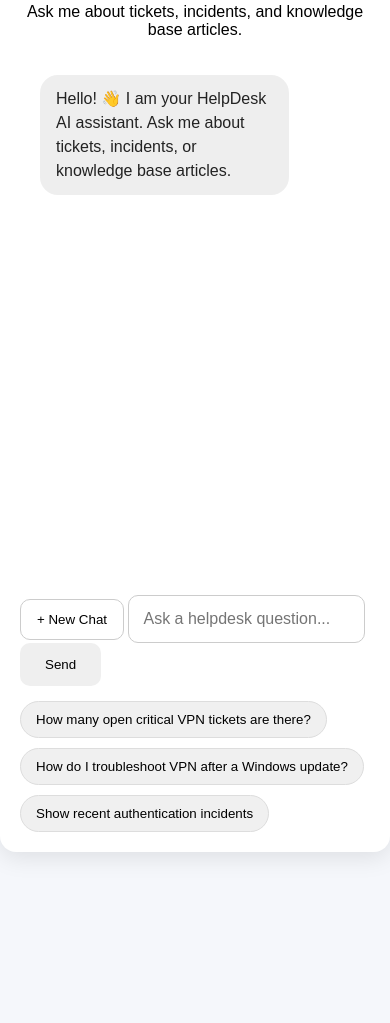
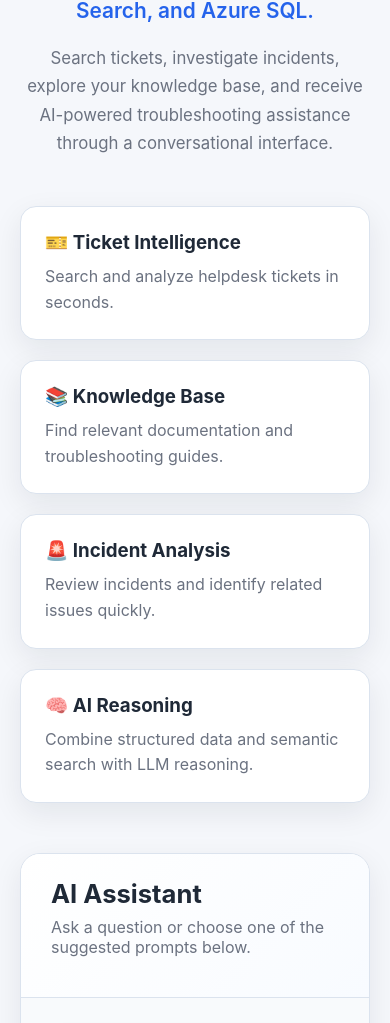
Before and after one commit to mohsenhp/helpdesk-ai-agent, a plain HTML site: page app/static/index.html in a window 390 px wide. Shown: the part 175-1198 px from the top of the page. Before the commit the page ends 1067 px from the top, so only its background shows below. Drawn offline with Linux system fonts and the light colour scheme.

Commit message:
Redesign chatbot interface with modern product UI

```diff
--- a/app/static/index.html
+++ b/app/static/index.html
@@ -12,18 +12,68 @@
 
 <body>
 
+<div class="page">
+
+    <section class="hero">
+
+        <div class="hero-content">
+
+            <h1>🤖 HelpDesk AI Agent</h1>
+
+            <p class="subtitle">
+                Enterprise AI support assistant powered by LangGraph,
+                Azure AI Search, and Azure SQL.
+            </p>
+
+            <p class="description">
+                Search tickets, investigate incidents, explore your knowledge
+                base, and receive AI-powered troubleshooting assistance through
+                a conversational interface.
+            </p>
+
+        </div>
+
+    </section>
+
+    <section class="features">
+
+        <div class="feature-card">
+            <h3>🎫 Ticket Intelligence</h3>
+            <p>Search and analyze helpdesk tickets in seconds.</p>
+        </div>
+
+        <div class="feature-card">
+            <h3>📚 Knowledge Base</h3>
+            <p>Find relevant documentation and troubleshooting guides.</p>
+        </div>
+
+        <div class="feature-card">
+            <h3>🚨 Incident Analysis</h3>
+            <p>Review incidents and identify related issues quickly.</p>
+        </div>
+
+        <div class="feature-card">
+            <h3>🧠 AI Reasoning</h3>
+            <p>Combine structured data and semantic search with LLM reasoning.</p>
+        </div>
+
+    </section>
+
+    <section class="chat-section">
+
         <div class="chat-container">
 
             <header>
-        <h1>🤖 HelpDesk AI Assistant</h1>
+
+                <h2>AI Assistant</h2>
+
                 <p>
-            Ask me about tickets, incidents, and knowledge base articles.
+                    Ask a question or choose one of the suggested prompts below.
                 </p>
+
             </header>
 
-
             <main id="chat"></main>
-
 
             <footer>
 
@@ -34,13 +84,12 @@
                     + New Chat
                 </button>
 
-
                 <input
                     id="question"
                     type="text"
                     placeholder="Ask a helpdesk question..."
+                    autocomplete="off"
                 >
-
 
                 <button id="send-button">
                     Send
@@ -59,13 +108,30 @@
                 </button>
 
                 <button>
-        Show recent authentication incidents
+                    Show recent authentication incidents.
                 </button>
 
             </div>
 
         </div>
 
+    </section>
+
+    <footer class="page-footer">
+
+        <p>
+            Built with
+            <strong>Python</strong> •
+            <strong>FastAPI</strong> •
+            <strong>LangGraph</strong> •
+            <strong>Azure AI Search</strong> •
+            <strong>Azure SQL</strong> •
+            <strong>Azure Container Apps</strong>
+        </p>
+
+    </footer>
+
+</div>
 
 <script src="/app.js"></script>
 
--- a/app/static/style.css
+++ b/app/static/style.css
@@ -1,249 +1,342 @@
-body {
-    font-family: Arial, sans-serif;
-    background: #f5f7fb;
-    margin: 0;
+:root {
+    --bg: #f5f7fb;
+    --surface: #ffffff;
+    --surface-2: #f8fafc;
+    --border: #dbe3ee;
+    --primary: #2563eb;
+    --primary-hover: #1d4ed8;
+    --text: #1f2937;
+    --muted: #6b7280;
+    --user: #2563eb;
+    --assistant: #ffffff;
+    --shadow: 0 10px 30px rgba(15, 23, 42, .08);
+    --radius: 16px;
 }
 
+* {
+    box-sizing: border-box;
+}
+
+html,
+body {
+    margin: 0;
+    padding: 0;
+    font-family: Inter, "Segoe UI", Arial, sans-serif;
+    background: var(--bg);
+    color: var(--text);
+}
+
+body {
+    min-height: 100vh;
+}
+
+.page {
+    max-width: 1200px;
+    margin: 0 auto;
+    padding: 48px 24px;
+}
+
+.hero {
+    text-align: center;
+    margin-bottom: 48px;
+}
+
+.hero h1 {
+    margin: 0;
+    font-size: 3rem;
+    font-weight: 700;
+}
+
+.subtitle {
+    margin-top: 18px;
+    font-size: 1.3rem;
+    color: var(--primary);
+    font-weight: 600;
+}
+
+.description {
+    max-width: 760px;
+    margin: 18px auto 0;
+    color: var(--muted);
+    line-height: 1.7;
+    font-size: 1.05rem;
+}
+
+.features {
+    display: grid;
+    grid-template-columns: repeat(auto-fit, minmax(240px, 1fr));
+    gap: 20px;
+    margin-bottom: 50px;
+}
+
+.feature-card {
+    background: var(--surface);
+    border: 1px solid var(--border);
+    border-radius: var(--radius);
+    padding: 24px;
+    box-shadow: var(--shadow);
+    transition: .2s;
+}
+
+.feature-card:hover {
+    transform: translateY(-4px);
+}
+
+.feature-card h3 {
+    margin-top: 0;
+    margin-bottom: 10px;
+}
+
+.feature-card p {
+    margin: 0;
+    color: var(--muted);
+    line-height: 1.6;
+}
+
+.chat-section {
+    display: flex;
+    justify-content: center;
+}
 
 .chat-container {
-
+    width: 100%;
     max-width: 900px;
-
-    margin: 40px auto;
-
-    background: white;
-
-    border-radius: 16px;
-
-    padding: 20px;
-
-    box-shadow:
-        0 5px 25px rgba(0,0,0,0.1);
-
+    background: var(--surface);
+    border: 1px solid var(--border);
+    border-radius: 20px;
+    overflow: hidden;
+    box-shadow: var(--shadow);
 }
 
-
-header {
-
-    text-align: center;
-
+.chat-container header {
+    padding: 24px 30px;
+    border-bottom: 1px solid var(--border);
+    background: linear-gradient(135deg, #ffffff, #f8fbff);
 }
 
+.chat-container header h2 {
+    margin: 0;
+    font-size: 1.6rem;
+}
+
+.chat-container header p {
+    margin-top: 8px;
+    color: var(--muted);
+}
 
 #chat {
-
+    background: var(--surface-2);
     height: 500px;
-
     overflow-y: auto;
-
-    padding: 20px;
-
+    padding: 28px;
+    display: flex;
+    flex-direction: column;
+    gap: 18px;
 }
 
-
 .message {
-
     display: flex;
-
-    margin-bottom: 15px;
-
+    animation: fadeIn .25s ease;
 }
 
-
 .message.user {
-
     justify-content: flex-end;
-
 }
 
-
 .message.assistant {
-
     justify-content: flex-start;
-
 }
 
-
 .bubble {
-
-    max-width: 70%;
-
-    padding: 12px 16px;
-
+    max-width: 78%;
+    padding: 14px 18px;
     border-radius: 18px;
-
-    line-height: 1.5;
-
+    line-height: 1.6;
+    white-space: pre-wrap;
+    word-wrap: break-word;
+    box-shadow: 0 2px 8px rgba(0,0,0,.05);
 }
 
-
 .user .bubble {
-
-    background: #0066cc;
-
+    background: var(--user);
     color: white;
-
+    border-bottom-right-radius: 4px;
 }
 
-
 .assistant .bubble {
-
-    background: #eeeeee;
-
-    color: #222;
-
+    background: var(--assistant);
+    border: 1px solid var(--border);
+    border-bottom-left-radius: 4px;
 }
 
-
-
-.chat-input {
-
+footer {
     display: flex;
-
-    gap: 10px;
-
+    gap: 12px;
+    padding: 20px;
+    border-top: 1px solid var(--border);
+    background: white;
 }
 
-
 #question {
-
     flex: 1;
-
-    padding: 14px;
-
-    font-size: 16px;
-
-    border-radius: 10px;
-
-    border: 1px solid #ccc;
-
+    padding: 14px 16px;
+    font-size: 15px;
+    border-radius: 12px;
+    border: 1px solid var(--border);
+    outline: none;
+    transition: .2s;
 }
 
+#question:focus {
+    border-color: var(--primary);
+    box-shadow: 0 0 0 3px rgba(37,99,235,.15);
+}
+
+button {
+    border: none;
+    border-radius: 12px;
+    cursor: pointer;
+    font-size: 15px;
+    font-weight: 600;
+    transition: .2s;
+}
 
 #send-button {
+    background: var(--primary);
+    color: white;
+    padding: 0 24px;
+}
 
-    padding: 14px 25px;
+#send-button:hover:not(:disabled) {
+    background: var(--primary-hover);
+}
 
-    border-radius: 10px;
+#send-button:disabled {
+    opacity: .6;
+    cursor: not-allowed;
+}
 
-    border: none;
+.new-chat {
+    background: white;
+    border: 1px solid var(--border);
+    padding: 0 18px;
+}
 
-    cursor: pointer;
+.new-chat:hover {
+    background: #f3f4f6;
+}
 
+.suggestions {
+    display: flex;
+    flex-wrap: wrap;
+    gap: 12px;
+    padding: 18px 20px 24px;
+    background: white;
+    border-top: 1px solid var(--border);
+}
+
+.suggestions button {
+    background: #eef4ff;
+    color: var(--primary);
+    border: 1px solid #d6e5ff;
+    padding: 10px 16px;
+    border-radius: 999px;
+    font-size: 14px;
+}
+
+.suggestions button:hover {
+    background: #dce9ff;
 }
 
 .typing {
-
     display: flex;
-
-    gap: 5px;
-
+    gap: 6px;
     align-items: center;
-
 }
 
-
 .typing span {
-
     width: 8px;
-
     height: 8px;
-
-    background: #666;
-
+    background: #9ca3af;
     border-radius: 50%;
-
-    animation:
-        blink 1.4s infinite;
-
+    animation: typing 1.2s infinite;
 }
 
-
 .typing span:nth-child(2) {
-
-    animation-delay: 0.2s;
-
+    animation-delay: .2s;
 }
 
-
 .typing span:nth-child(3) {
-
-    animation-delay: 0.4s;
-
+    animation-delay: .4s;
 }
 
+.page-footer {
+    margin-top: 50px;
+    text-align: center;
+    color: var(--muted);
+    font-size: .95rem;
+}
 
+.page-footer strong {
+    color: var(--text);
+}
 
-@keyframes blink {
-
-    0%, 80%, 100% {
-
-        opacity: 0.3;
-
+@keyframes typing {
+    0%,80%,100% {
+        transform: scale(.5);
+        opacity: .4;
     }
 
+    40% {
+        transform: scale(1);
+        opacity: 1;
+    }
+}
 
-    40% {
-
-        opacity: 1;
-
+@keyframes fadeIn {
+    from {
+        opacity: 0;
+        transform: translateY(8px);
     }
 
+    to {
+        opacity: 1;
+        transform: translateY(0);
+    }
 }
 
+@media (max-width: 768px) {
 
+    .page {
+        padding: 20px;
+    }
 
-.suggestions {
+    .hero h1 {
+        font-size: 2.2rem;
+    }
 
-    margin-top: 15px;
+    #chat {
+        height: 400px;
+    }
 
-    display: flex;
+    footer {
+        flex-direction: column;
+    }
 
-    flex-wrap: wrap;
+    #send-button,
+    .new-chat {
+        height: 48px;
+    }
 
-    gap: 10px;
+    .bubble {
+        max-width: 100%;
+    }
 
+    .suggestions {
+        flex-direction: column;
+    }
+
+    .suggestions button {
+        width: 100%;
+    }
 }
-
-
-.suggestions button {
-
-    background: #f0f0f0;
-
-    border: 1px solid #ddd;
-
-    padding: 10px 15px;
-
-    border-radius: 20px;
-
-    cursor: pointer;
-
-}
-
-
-.suggestions button:hover {
-
-    background: #e0e0e0;
-
-}
-
-.new-chat {
-
-    background: #ffffff;
-
-    border: 1px solid #ccc;
-
-    padding: 12px 16px;
-
-    border-radius: 10px;
-
-    cursor: pointer;
-
-}
-
-
-.new-chat:hover {
-
-    background: #f2f2f2;
-
-}
```
Lines whose indentation alone changed are shown as unchanged.
